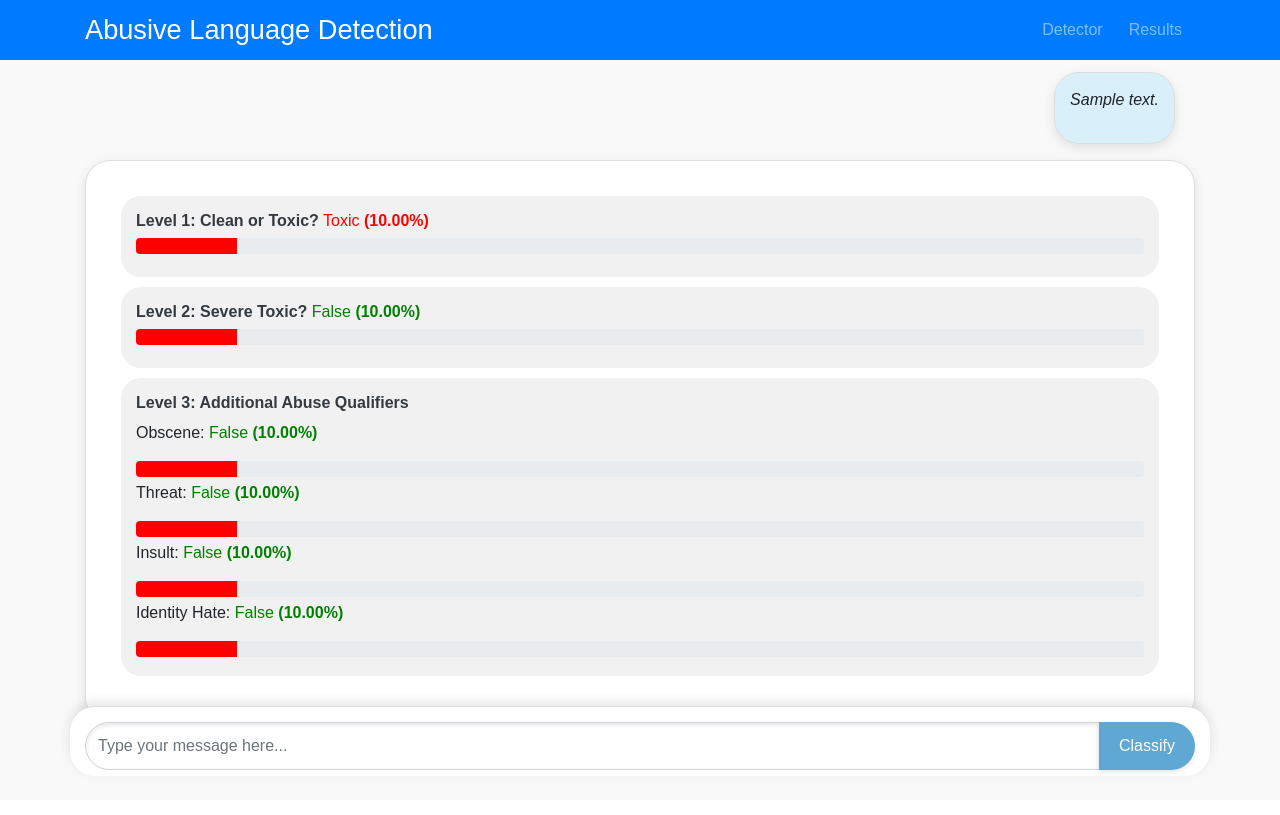
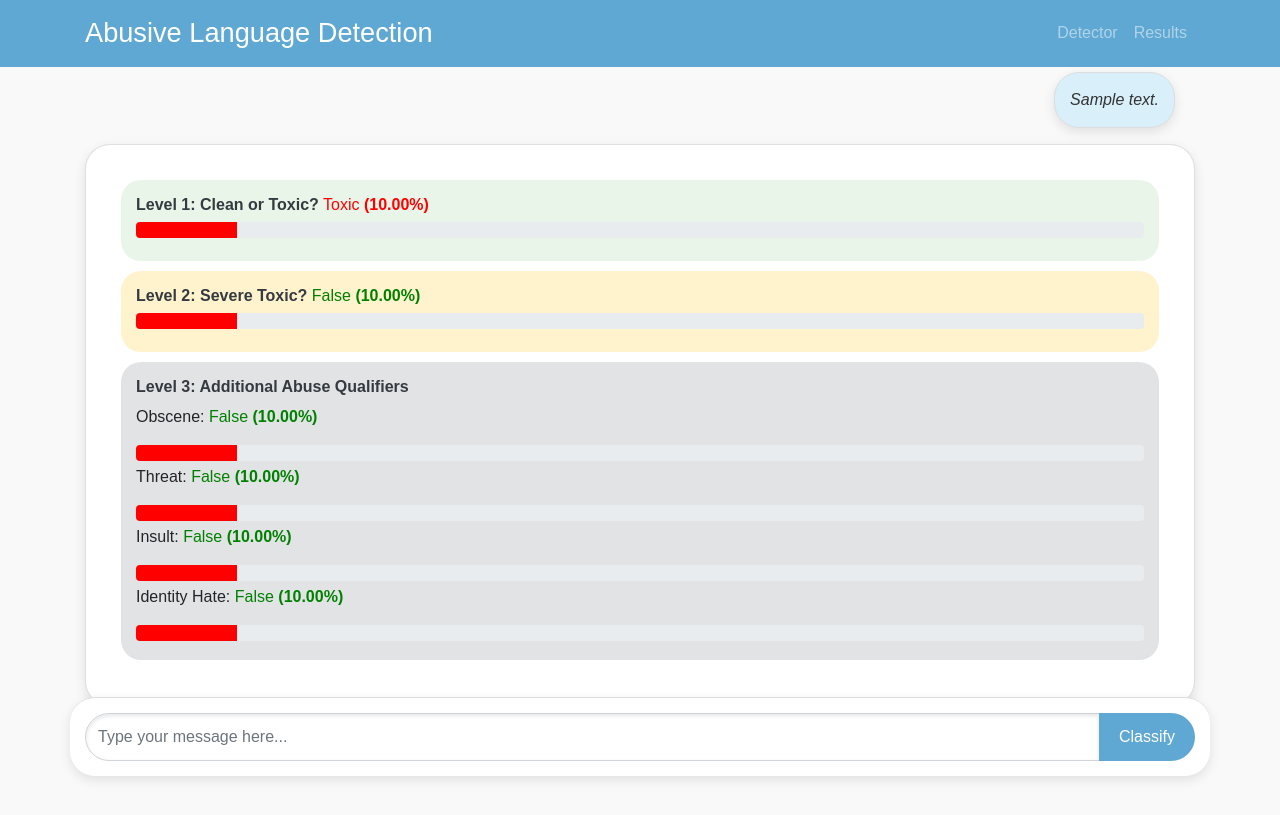
Before and after one commit to ArsalKhan1/Challenge, a Flask app: template ui/templates/index.html in a window 1280 px wide. Before the commit the page ends 772 px from the top, so only its background shows below. Run offline with Flask 3, Linux system fonts and the light colour scheme; the template is opened without the code that fills it: most values are stand-ins (such as "Sample title", 1, 10 or a date in 2020); some libraries are stand-ins or nearby versions.

Commit message:
All styling moved to css

```diff
--- a/ui/static/styles.css
+++ b/ui/static/styles.css
@@ -1,75 +1,92 @@
 /* General Styling */
-body, html {
-    margin: 0;
-    padding: 0;
-    height: 100%; /* Ensure body and html take up full height */
+body {
     font-family: 'Arial', sans-serif;
     background-color: #f9f9f9;
-    overflow-x: hidden; /* Prevent horizontal scrolling */
 }
 
-/* Navbar (Header) */
+/* Navbar */
 .navbar {
     background-color: #5FA8D3; /* Updated header background color */
-    position: fixed;
-    top: 0;
-    width: 100%;
-    z-index: 1000; /* Ensure it stays above other content */
-    height: 60px; /* Define a fixed height for the navbar */
 }
 
-/* Content Container */
-.content-container {
-    margin-top: 60px; /* Push content below the fixed navbar */
-    margin-bottom: 70px; /* Add space above the footer */
-    padding: 15px; /* Standard padding */
-    height: calc(100vh - 130px); /* Set dynamic height based on navbar and footer */
-    overflow-y: auto; /* Allow scrolling within the content container */
+.title {
+    font-size: 1.7rem; /* Larger title size */
+    margin-right: auto; /* Align title to the left */
 }
 
 /* Chat Bubble */
 .chat-bubble {
     max-width: 60%;
-    background-color: #D9EFFA; /* Updated chat bubble background color */
+    background-color: #D9EFFA; /* Light blue background */
     border: 1px solid #ddd;
-    border-radius: 25px; /* Increase border radius */
-    padding: 15px; /* Add padding */
-    box-shadow: 0 4px 12px rgba(0, 0, 0, 0.1); /* Subtle shadow for a polished look */
-    margin-right: 20px; /* Spacing to the right */
-    position: relative;
-    display: flex; /* Use flexbox */
-    align-items: center; /* Vertically center text */
+    border-radius: 25px;
+    padding: 15px;
+    box-shadow: 0 4px 12px rgba(0, 0, 0, 0.1); /* Subtle shadow */
+    margin-right: 20px;
+    display: flex;
+    align-items: center;
+}
+
+.chat-bubble p {
+    margin: 0;
+    font-style: italic; /* Italicize text */
+    color: #333; /* Slightly darker text color */
 }
 
 /* Card Box */
 .card-box {
-    border-radius: 25px; /* Increase border radius for rounded corners */
+    border-radius: 25px;
     box-shadow: 0 4px 12px rgba(0, 0, 0, 0.1); /* Subtle shadow */
-    padding: 15px; /* Additional padding */
-    background-color: #ffffff; /* White background */
-    margin-bottom: 20px; /* Spacing between cards */
+    padding: 15px;
+    background-color: #ffffff;
+    margin-bottom: 20px;
 }
 
 /* Response Section */
 .response-section {
     background-color: #f1f1f1; /* Light grey background */
-    border-radius: 20px; /* Rounded corners for each section */
-    padding: 15px; /* Padding inside section */
-    margin-bottom: 10px; /* Reduce space between sections */
+    border-radius: 20px;
+    padding: 15px;
+    margin-bottom: 10px;
 }
 
-/* Footer Input Form */
+.level-one {
+    background-color: #eaf5e9; /* Light green background for Level 1 */
+}
+
+.level-two {
+    background-color: #fff3cd; /* Light yellow background for Level 2 */
+}
+
+.level-three {
+    background-color: #e2e3e5; /* Light grey background for Level 3 */
+}
+
+/* Text Color Styles */
+.text-green {
+    color: green;
+}
+
+.text-red {
+    color: red;
+}
+
+/* Progress Bar Styling */
+.progress-bar-green {
+    background-color: green !important; /* Use green color */
+}
+
+.progress-bar-red {
+    background-color: red !important; /* Use red color */
+}
+
+/* Footer Styling */
 .footer-form {
-    background-color: #ffffff; /* White background */
+    background-color: #ffffff;
     border-top: 1px solid #ddd;
-    border-radius: 25px; /* Increased rounded corners */
-    padding: 15px; /* Padding inside the form */
-    box-shadow: 0 -4px 12px rgba(0, 0, 0, 0.1); /* Shadow at the top */
-    position: fixed;
-    bottom: 0;
-    width: 100%;
-    height: 70px; /* Define a fixed height for the footer */
-    z-index: 1000; /* Ensure it stays above other content */
+    border-radius: 25px;
+    padding: 15px;
+    box-shadow: 0 4px 12px rgba(0, 0, 0, 0.1); /* Subtle shadow */
 }
 
 /* Input Field */
@@ -83,29 +100,16 @@ body, html {
 .btn-rounded {
     border-radius: 25px; /* Increased rounded corners for button */
     padding: 8px 20px; /* Adjust padding */
-    box-shadow: 0 2px 4px rgba(0, 0, 0, 0.1); /* Button shadow */
     background-color: #5FA8D3; /* Updated button color */
-    border: none; /* Remove border */
+    border: none;
     height: 48px; /* Match the height of input field */
-    line-height: 1.5; /* Adjust line height for button text */
+    line-height: 1.5;
 }
 
-/* Navbar Title */
-.title {
-    font-size: 1.7rem; /* Make title larger */
-    margin-right: auto; /* Push tabs to the right */
+/* Adjust content container to prevent overlap with header and footer */
+.content-container {
+    margin-top: 60px; /* Space below the fixed header */
+    margin-bottom: 70px; /* Space above the fixed footer */
+    overflow-y: auto; /* Scrollable content */
+    padding: 15px;
 }
-
-/* Styling for navigation tabs */
-.nav-item {
-    color: white;
-    padding: 10px 15px;
-    margin: 0 5px;
-}
-
-.nav-item:hover {
-    background-color: #5a5a5a; /* Change to lighter shade on hover */
-    color: white;
-    text-decoration: none;
-    border-radius: 5px;
-}
--- a/ui/templates/index.html
+++ b/ui/templates/index.html
@@ -11,7 +11,7 @@
 </head>
 <body>
     <!-- Header with Navigation Tabs -->
-    <nav class="navbar navbar-expand-lg navbar-dark bg-primary fixed-top">
+    <nav class="navbar navbar-expand-lg navbar-dark fixed-top">
         <div class="container d-flex justify-content-between">
             <!-- Title on the left side -->
             <span class="navbar-brand mb-0 h1 title">Abusive Language Detection</span>
@@ -25,13 +25,13 @@
     </nav>
 
     <!-- Main Container (padding to prevent overlap with header and footer) -->
-    <div class="container mt-5 pt-4 content-container">
+    <div id="content-container" class="container mt-5 pt-4 content-container">
         <!-- Display Previous Input Messages and Results -->
         {% for entry in message_history %}
             <!-- Chat Bubble with Input Message -->
             <div class="d-flex justify-content-end mb-3">
                 <div class="chat-bubble">
-                    <p><em>{{ entry['message'] }}</em></p> <!-- Italicize input message -->
+                    <p><em>{{ entry['message'] }}</em></p>
                 </div>
             </div>
 
@@ -140,5 +142,14 @@
     <script src="https://cdn.jsdelivr.net/npm/@popperjs/core@2.5.3/dist/umd/popper.min.js"></script>
     <script src="https://maxcdn.bootstrapcdn.com/bootstrap/4.5.2/js/bootstrap.min.js"></script>
 
+    <!-- Custom JavaScript for Auto-Scroll -->
+    <script>
+        function scrollToBottom() {
+            var contentContainer = document.getElementById('content-container');
+            contentContainer.scrollTop = contentContainer.scrollHeight;  // Scroll to bottom
+        }
+        window.onload = scrollToBottom;
+        setTimeout(scrollToBottom, 100);
+    </script>
 </body>
 </html>
```
Also changed, not shown: other parts of ui/templates/index.html (+23 -21 lines), ui/appv3.py (deleted, +0 -73 lines).
